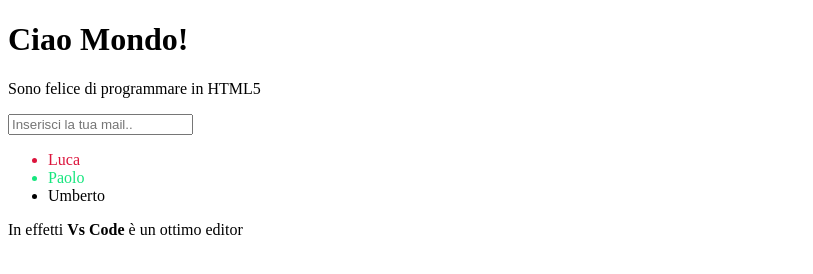
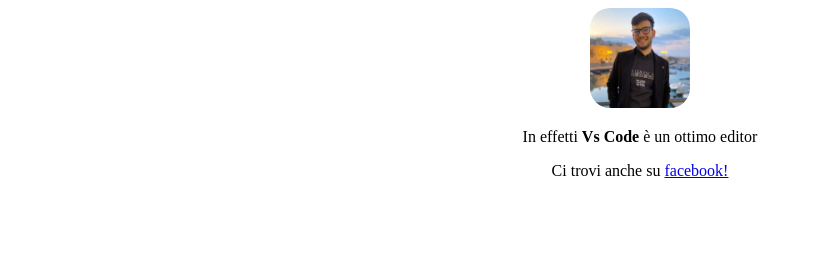
Before and after one commit to alexciafa1/sitoportfolio, a plain HTML site: page main.html in a window 1280 px wide. Shown: the whole page, without its empty margins (0-813 px from the left). Drawn offline with Linux system fonts and the light colour scheme.

Commit message:
Update Profile picture

```diff
--- a/main.html
+++ b/main.html
@@ -1,16 +1,20 @@
 <!doctype html>
-<body>
+<body style="background-color: rgb(255, 255, 255);">
     <html lang="it">
+
+<style>
+    img {
+        width: 100px;
+        border-radius: 20px;
+    }
+</style>
         <head><title>Ciao Mondo!</title></head>
-    <h1>Ciao Mondo!</h1>
-    <p>Sono felice di programmare in HTML5</p>
-    <input type="email" name="email" placeholder="Inserisci la tua mail..">
-    <ul id = "elenco">
-        <li style="color: crimson;" data-indirizzo="Piazza la lenza" data-telefono= "3863535555">Luca</li>
-        <li style="color: rgb(22, 230, 126);" data-indirizzo="Via le mani dal naso" data-telefono="3164192342">Paolo</li>
-        <li data-indirizzo="Largo la loggia" data-telefono="3213344314">Umberto</li>
-    </ul>
+        <center>
+            <img src="images\Foto_profilo.jpg">
     <p>In effetti <strong>Vs Code</strong> è un ottimo editor </p>
+    Ci trovi anche su
+    <a href="https://www.facebook.com/"> facebook!</a>
+        </center>
 
 </body>
 </html>
```
Also changed, not shown: images/Foto_profilo.jpg (added).
